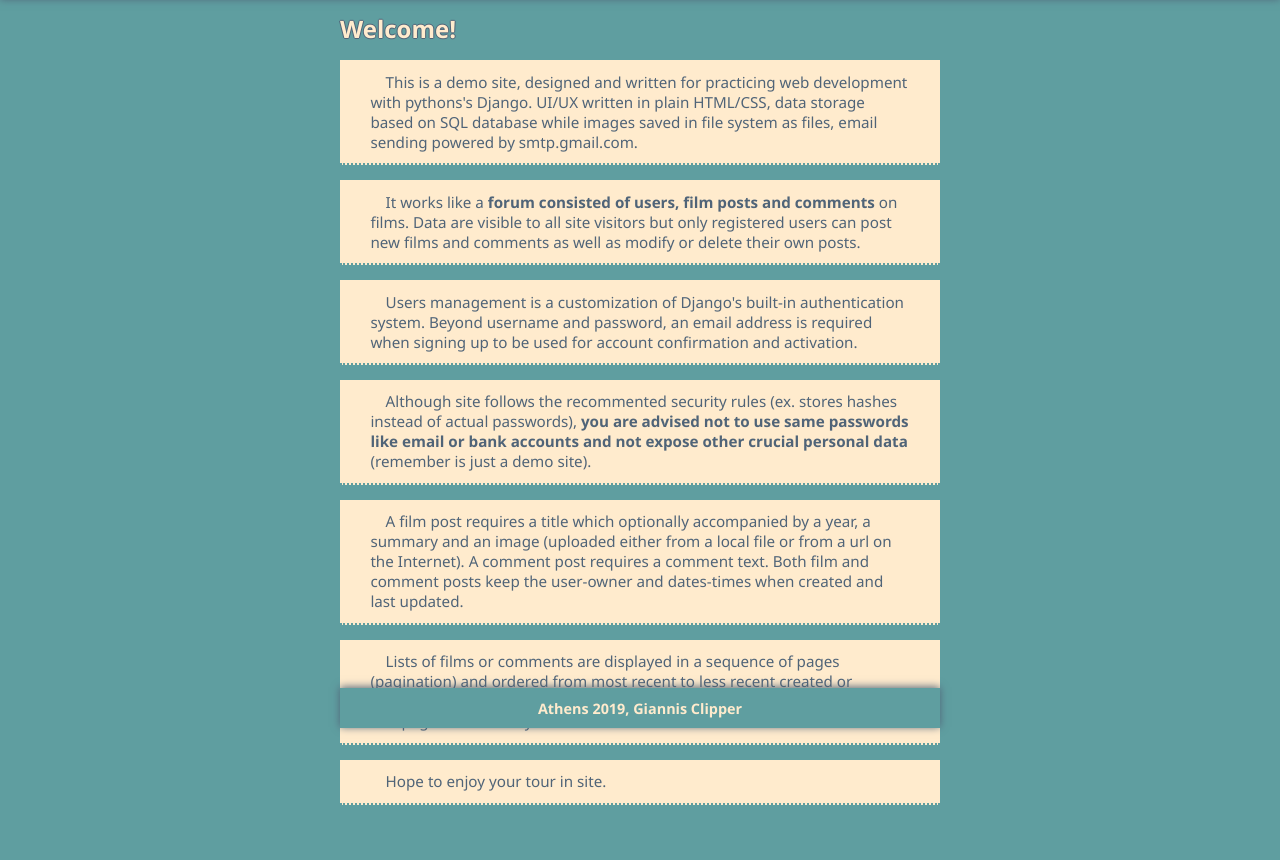
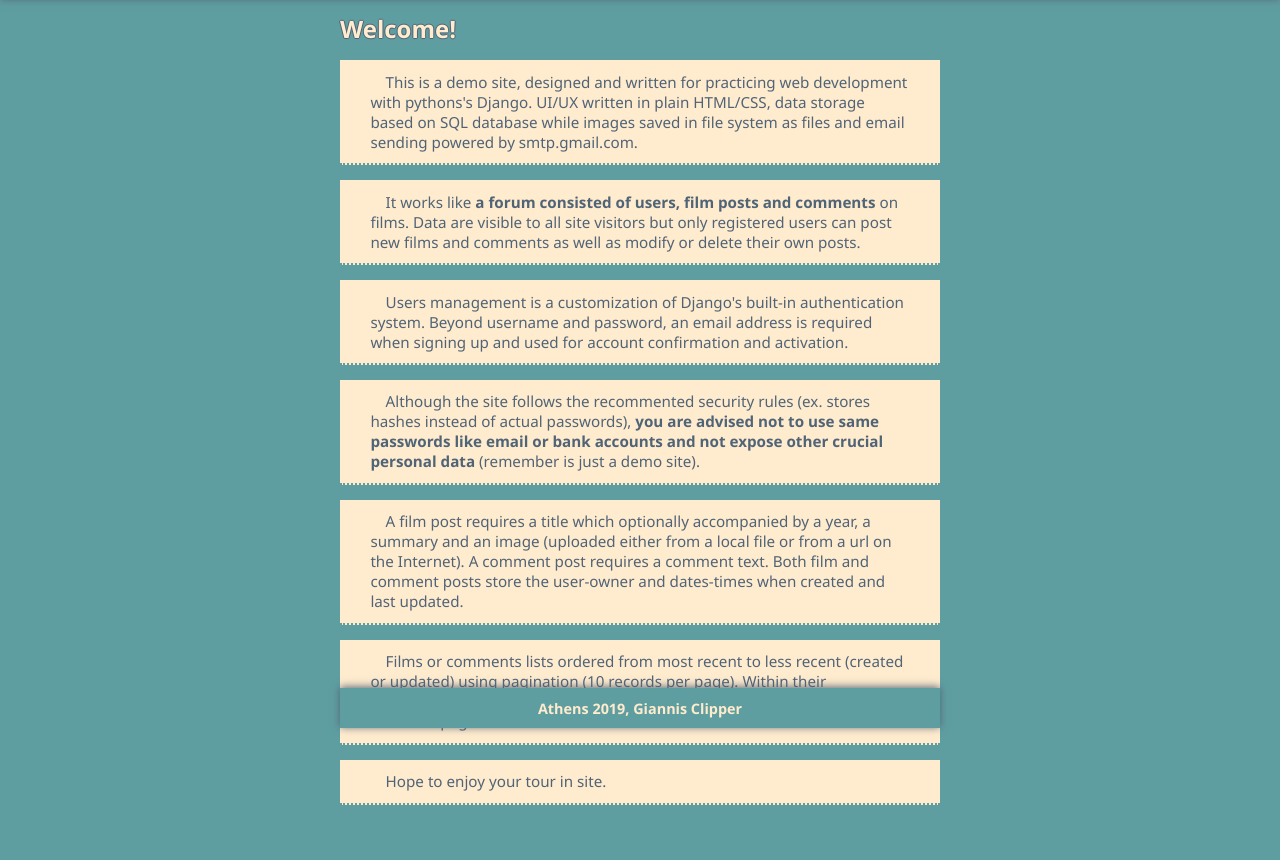
Before and after one commit to GiannisClipper/filmNet, a Django app: page / in a window 1280 px wide. Shown: the part 72-932 px from the top of the page. Run offline with Django 3.2, Linux system fonts and the light colour scheme.

Commit message:
works on welcome, summary style, film update

```diff
--- a/base/views.py
+++ b/base/views.py
@@ -241,13 +241,14 @@ class BaseListWithPaginator(BaseList):
     '''class to handle list requests (extended with paginator)'''
 
     paginator = None
+    records_per_page = 10
 
     @classmethod
     def run(cls, req):
         cls.req = req
         page = cls.req.GET.get('page', 1)
         cls.query()
-        cls.paginator = Paginator(cls.records, 5)
+        cls.paginator = Paginator(cls.records, cls.records_per_page)
         try:
             cls.records = cls.paginator.page(page)
         except PageNotAnInteger:
--- a/filmNet/static/css/style.css
+++ b/filmNet/static/css/style.css
@@ -197,6 +197,7 @@ section.film-record .comments a {
 section.comment-record .comment,
 section.film-record .summary {
   margin: 0.5em;
+  padding-right: 0.5em;
 }
 
 section .question {
--- a/filmNet/templates/welcome.html
+++ b/filmNet/templates/welcome.html
@@ -8,27 +8,27 @@
 
 {% block sections %}
     <section class="welcome">
-        <p>This is a demo site, designed and written for practicing web development with pythons's Django. UI/UX written in plain HTML/CSS, data storage based on SQL database while images saved in file system as files, email sending powered by smtp.gmail.com.</p>
+        <p>This is a demo site, designed and written for practicing web development with pythons's Django. UI/UX written in plain HTML/CSS, data storage based on SQL database while images saved in file system as files and email sending powered by smtp.gmail.com.</p>
     </section>
 
     <section class="welcome">
-        <p>It works like a <span class="emphasize">forum consisted of users, film posts and comments</span> on films. Data are visible to all site visitors but only registered users can post new films and comments as well as modify or delete their own posts.</p>
+        <p>It works like <span class="emphasize">a forum consisted of users, film posts and comments</span> on films. Data are visible to all site visitors but only registered users can post new films and comments as well as modify or delete their own posts.</p>
     </section>
 
     <section class="welcome">
-        <p>Users management is a customization of Django's built-in authentication system. Beyond username and password, an email address is required when signing up to be used for account confirmation and activation.</p>
+        <p>Users management is a customization of Django's built-in authentication system. Beyond username and password, an email address is required when signing up and used for account confirmation and activation.</p>
     </section>
 
     <section class="welcome">
-        <p>Although site follows the recommented security rules (ex. stores hashes instead of actual passwords), <span class="emphasize">you are advised not to use same passwords like email or bank accounts and not expose other crucial personal data </span>(remember is just a demo site).</p>
+        <p>Although the site follows the recommented security rules (ex. stores hashes instead of actual passwords), <span class="emphasize">you are advised not to use same passwords like email or bank accounts and not expose other crucial personal data </span>(remember is just a demo site).</p>
     </section>
 
     <section class="welcome">
-        <p>A film post requires a title which optionally accompanied by a year, a summary and an image (uploaded either from a local file or from a url on the Internet). A comment post requires a comment text. Both film and comment posts keep the user-owner and dates-times when created and last updated.</p>
+        <p>A film post requires a title which optionally accompanied by a year, a summary and an image (uploaded either from a local file or from a url on the Internet). A comment post requires a comment text. Both film and comment posts store the user-owner and dates-times when created and last updated.</p>
     </section>
 
     <section class="welcome">
-        <p>Lists of films or comments are displayed in a sequence of pages (pagination) and ordered from most recent to less recent created or updated. When comments go with their corresponded film are displayed in one page in order they have been created.</p>
+        <p>Films or comments lists ordered from most recent to less recent (created or updated) using pagination (10 records per page). Within their corresponded film, comments printed in order they 've been created all in the same page.</p>
     </section>
 
     <section class="welcome">
--- a/films/templates/films/comment_form_delete.html
+++ b/films/templates/films/comment_form_delete.html
@@ -2,6 +2,8 @@
 
 <form action="" method="post">
     {% csrf_token %}
+
+    {% include 'films/comment_stamp.html' %}
 
     {% for field in form %}
         <div class="field">
```
Also changed, not shown: films/templates/films/comment_stamp.html (+10 -3 lines), films/views.py (+14 -1 lines), readme.md.
